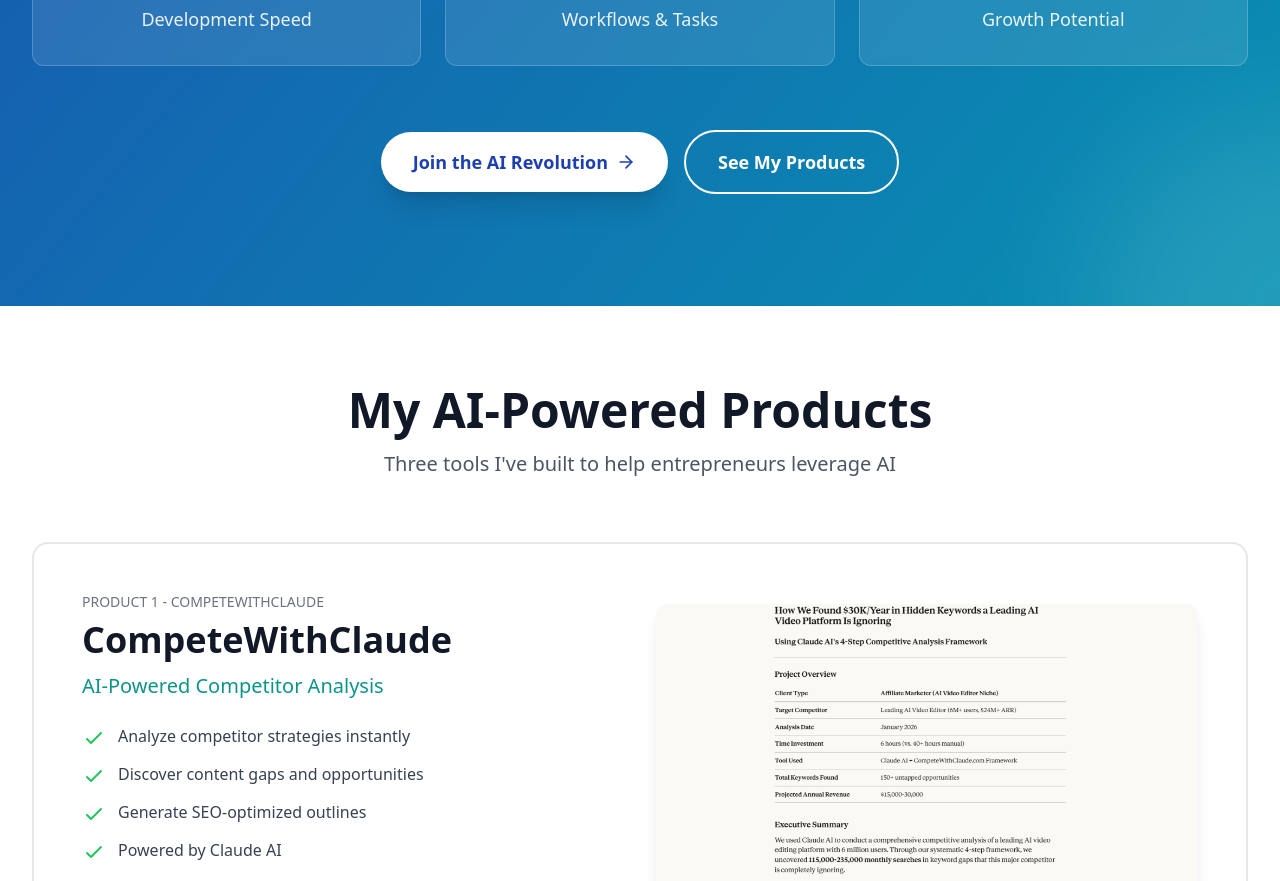
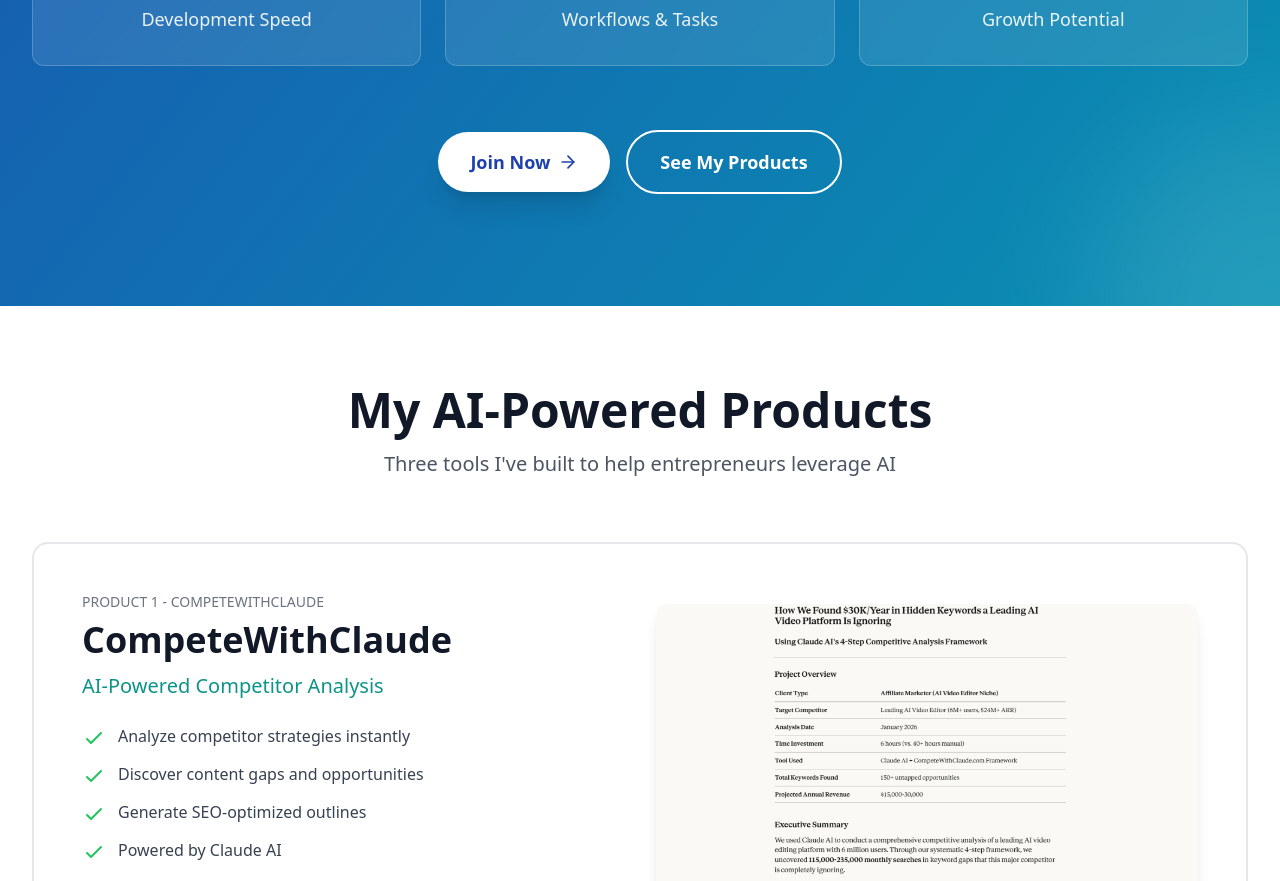
Before and after one commit to ianb66/ianb66.github.io, a React (Vite) app: page / in a window 1280 px wide. Shown: the part 1300-2181 px from the top of the page. Built offline with nearby package versions, Linux system fonts and the light colour scheme.

Commit message:
Change CTA button text from 'Join the AI Revolution' to 'Join Now'

```diff
--- a/src/components/HeroNew.tsx
+++ b/src/components/HeroNew.tsx
@@ -143,7 +143,7 @@ const HeroNew = ({ onOpenModal }: HeroNewProps) => {
             onClick={onOpenModal}
             className="inline-flex items-center gap-2 bg-white text-[#1E40AF] px-8 py-4 rounded-full text-lg font-bold hover:bg-gray-100 transition-colors shadow-xl"
           >
-            Join the AI Revolution
+            Join Now
             <ArrowRight className="w-5 h-5" />
           </button>
           <a
```
